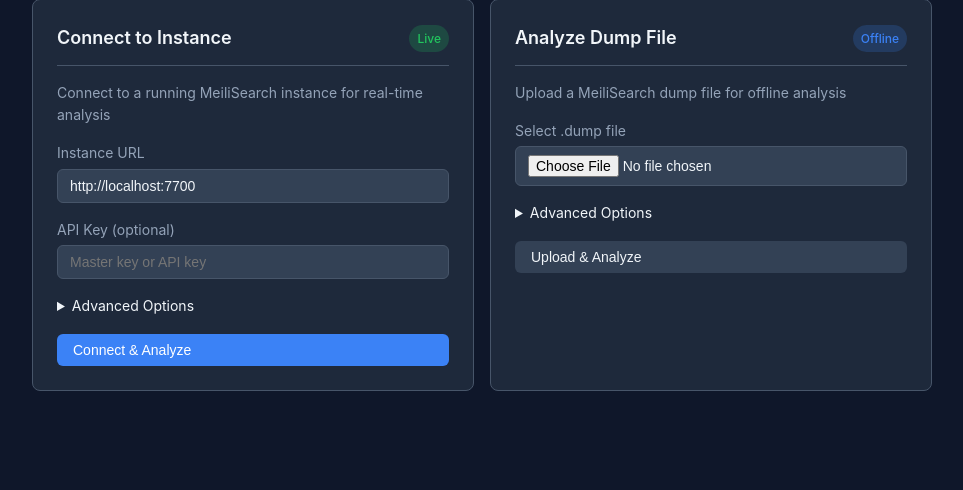
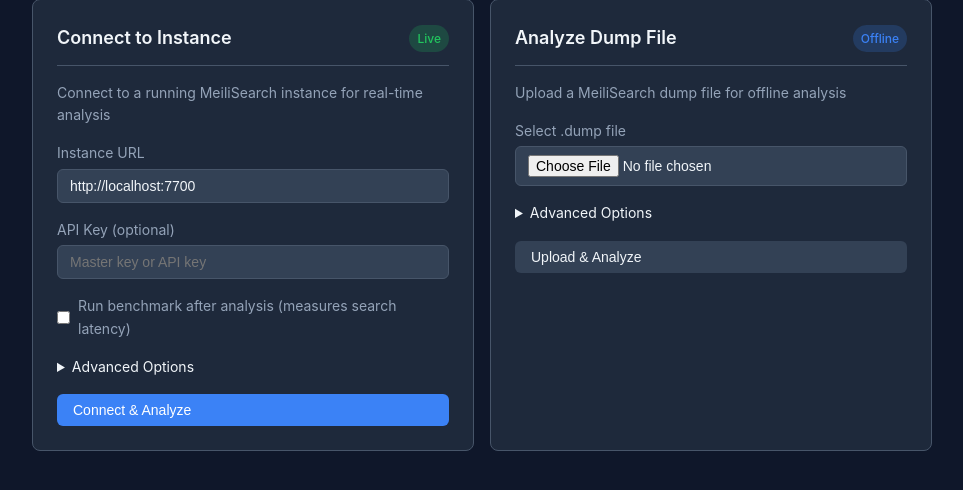
Before and after one commit to asabla/meiliscan, a FastAPI app: page / in a window 1280 px wide. Shown: the part 231-721 px from the top of the page, without its empty margins (158-1121 px from the left). Run offline with FastAPI, Linux system fonts and the light colour scheme; some libraries are stand-ins or nearby versions.

Commit message:
Move benchmark toggle outside Advanced Options and add mode selector
- Move 'Run benchmark after analysis' checkbox to be visible by default
- Add benchmark mode dropdown (Basic/Comprehensive) that appears when enabled
- Basic mode: 1 query per type (faster, default)
- Comprehensive mode: 3 queries per type (more accurate)
- Update AppState and routes to handle comprehensive_benchmark setting

```diff
--- a/meiliscan/web/app.py
+++ b/meiliscan/web/app.py
@@ -34,6 +34,9 @@ class AppState:
         self.max_concurrent: int = 10  # Concurrent index fetching limit
         # Benchmark options
         self.run_benchmark: bool = False  # Run benchmark after analysis
+        self.comprehensive_benchmark: bool = (
+            False  # Use comprehensive mode (3 queries per type)
+        )
         # Analysis progress tracking
         self.analysis_status: AnalysisStatus = "idle"
         self.analysis_error: str | None = None
@@ -451,15 +454,19 @@ async def run_benchmark_after_analysis(state: AppState) -> None:
                     )
                 )
 
-            # Run baseline benchmarks (not comprehensive for auto-benchmark)
+            # Run benchmarks with mode based on settings
             runner = SearchBenchmarkRunner(
                 collector=collector,
-                queries_per_type=1,
+                queries_per_type=3 if state.comprehensive_benchmark else 1,
                 progress_cb=benchmark_progress_cb,
                 index_complete_cb=index_complete_cb,
             )
 
-            benchmark_report = await runner.run_baseline(index_data_list)
+            # Use comprehensive or baseline based on setting
+            if state.comprehensive_benchmark:
+                benchmark_report = await runner.run_comprehensive(index_data_list)
+            else:
+                benchmark_report = await runner.run_baseline(index_data_list)
 
             # Store in report
             if state.report:
--- a/meiliscan/web/routes.py
+++ b/meiliscan/web/routes.py
@@ -711,6 +711,7 @@ def register_routes(app: FastAPI) -> None:
         sample_all: str = Form(default=""),
         detect_sensitive: str = Form(default=""),
         run_benchmark: str = Form(default=""),
+        benchmark_mode: str = Form(default="basic"),
     ):
         """Connect to a MeiliSearch instance."""
         state: AppState = request.app.state.analyzer_state
@@ -725,6 +726,7 @@ def register_routes(app: FastAPI) -> None:
         state.probe_search = probe_search == "true"
         state.detect_sensitive = detect_sensitive == "true"
         state.run_benchmark = run_benchmark == "true"
+        state.comprehensive_benchmark = benchmark_mode == "comprehensive"
 
         # Handle sample_all checkbox - if checked, set to None (all docs)
         if sample_all == "true":
--- a/meiliscan/web/templates/dashboard.html
+++ b/meiliscan/web/templates/dashboard.html
@@ -381,6 +381,23 @@
                     <label for="api_key">API Key <span class="text-secondary">(optional)</span></label>
                     <input type="password" id="api_key" name="api_key" placeholder="Master key or API key" style="width: 100%;">
                 </div>
+
+                <!-- Benchmark option (outside Advanced Options for visibility) -->
+                <div class="form-group">
+                    <label style="display: flex; align-items: center; gap: 0.5rem; cursor: pointer;">
+                        <input type="checkbox" name="run_benchmark" value="true" id="run_benchmark_checkbox"
+                               onchange="toggleBenchmarkMode(this)">
+                        <span>Run benchmark after analysis <span class="text-secondary">(measures search latency)</span></span>
+                    </label>
+                </div>
+                <div class="form-group" id="benchmark_mode_group" style="display: none; margin-left: 1.5rem;">
+                    <label for="benchmark_mode">Benchmark mode</label>
+                    <select name="benchmark_mode" id="benchmark_mode" style="width: 100%;">
+                        <option value="basic" selected>Basic (1 query per type, faster)</option>
+                        <option value="comprehensive">Comprehensive (3 queries per type, more accurate)</option>
+                    </select>
+                </div>
+
                 <details class="mb-2">
                     <summary style="cursor: pointer; color: var(--color-text-secondary); font-size: 0.875rem;">Advanced Options</summary>
                     <div style="padding: 0.75rem 0;">
@@ -404,12 +421,6 @@
                             <label style="display: flex; align-items: center; gap: 0.5rem; cursor: pointer;">
                                 <input type="checkbox" name="detect_sensitive" value="true">
                                 <span>Detect sensitive/PII fields</span>
-                            </label>
-                        </div>
-                        <div class="form-group">
-                            <label style="display: flex; align-items: center; gap: 0.5rem; cursor: pointer;">
-                                <input type="checkbox" name="run_benchmark" value="true">
-                                <span>Run benchmark after analysis <span class="text-secondary">(measures search latency)</span></span>
                             </label>
                         </div>
                     </div>
@@ -467,6 +478,15 @@ function toggleSampleInput(checkbox, inputId) {
     } else {
         group.style.display = 'block';
         input.disabled = false;
+    }
+}
+
+function toggleBenchmarkMode(checkbox) {
+    const modeGroup = document.getElementById('benchmark_mode_group');
+    if (checkbox.checked) {
+        modeGroup.style.display = 'block';
+    } else {
+        modeGroup.style.display = 'none';
     }
 }
 
```
